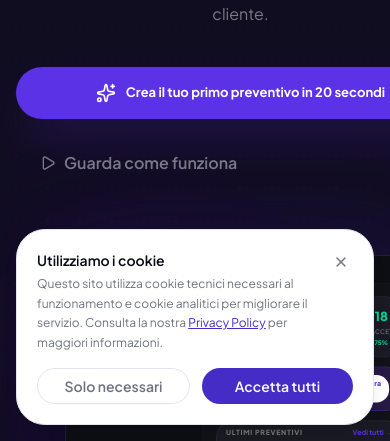
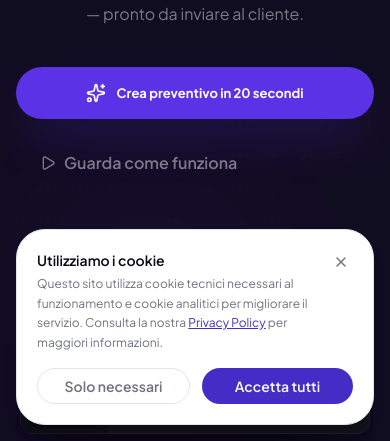
Before and after one commit to federicolardieri/preventivoveloce, a Next.js app: page / in a window 390 px wide. Shown: the part 403-844 px from the top of the page. Built offline with nearby package versions, Linux system fonts and the light colour scheme; no server answers.

Commit message:
feat(ui): improve responsive layout and add quote generator guide

```diff
--- a/src/app/(marketing)/page.tsx
+++ b/src/app/(marketing)/page.tsx
@@ -206,9 +206,10 @@ function SpeedBar({ label, minutes, max, color, delay }: {
 
 function DashboardMockup() {
   return (
-    <div className="relative w-full max-w-4xl mx-auto origin-top scale-[0.78] sm:scale-90 md:scale-100 -mb-[18%] sm:-mb-[8%] md:mb-0">
-      <div className="absolute -inset-6 bg-[#5c32e6]/18 rounded-3xl blur-3xl" />
-      <div className="relative bg-[#111118] rounded-2xl border border-white/10 overflow-hidden shadow-[0_40px_140px_-20px_rgba(0,0,0,0.9)]">
+    <div className="w-full h-[200px] sm:h-[300px] md:h-[400px] relative overflow-hidden pointer-events-none sm:pointer-events-auto">
+      <div className="absolute top-0 left-1/2 -translate-x-1/2 w-[700px] sm:w-[800px] md:w-[860px] origin-top scale-[0.5] sm:scale-[0.8] md:scale-100">
+        <div className="absolute -inset-6 bg-[#5c32e6]/18 rounded-3xl blur-3xl opacity-50 sm:opacity-100" />
+        <div className="relative bg-[#111118] rounded-2xl border border-white/10 overflow-hidden shadow-[0_40px_140px_-20px_rgba(0,0,0,0.9)]">
         {/* Browser bar */}
         <div className="h-9 bg-[#0d0d14] border-b border-white/5 flex items-center px-4 gap-2">
           <div className="flex gap-1.5">
@@ -303,6 +304,7 @@ function DashboardMockup() {
               ))}
             </div>
           </div>
+        </div>
         </div>
       </div>
     </div>
@@ -1134,10 +1136,11 @@ export default function LandingPage() {
             <motion.div whileHover={{ scale: 1.03 }} whileTap={{ scale: 0.97 }} className="w-full sm:w-auto">
               <Link
                 href="/register"
-                className="flex items-center justify-center gap-2.5 bg-[#5c32e6] hover:bg-[#4f2bcc] text-white font-bold px-5 sm:px-8 py-4 rounded-2xl text-[13px] sm:text-base transition-all shadow-2xl shadow-[#5c32e6]/30 hover:shadow-[#5c32e6]/50 min-h-[52px] text-center"
+                className="flex items-center justify-center gap-2.5 bg-[#5c32e6] hover:bg-[#4f2bcc] text-white font-bold px-4 sm:px-8 py-4 rounded-2xl text-[13px] sm:text-base transition-all shadow-2xl shadow-[#5c32e6]/30 hover:shadow-[#5c32e6]/50 min-h-[52px] text-center"
               >
                 <Sparkles className="w-5 h-5 shrink-0" />
-                <span className="text-center">Crea il tuo primo preventivo in 20 secondi</span>
+                <span className="text-center whitespace-normal leading-tight hidden sm:inline">Crea il tuo primo preventivo in 20 secondi</span>
+                <span className="text-center whitespace-normal leading-tight sm:hidden">Crea preventivo in 20 secondi</span>
               </Link>
             </motion.div>
             <a
@@ -1151,9 +1154,10 @@ export default function LandingPage() {
 
           {/* Mockup */}
           <motion.div
-            initial={{ opacity: 0, y: 70, scale: 0.96 }}
-            animate={{ opacity: 1, y: 0, scale: 1 }}
+            initial={{ opacity: 0, y: 40 }}
+            animate={{ opacity: 1, y: 0 }}
             transition={{ duration: 1, delay: 0.5, ease: [0.22, 1, 0.36, 1] }}
+            className="w-full"
           >
             <DashboardMockup />
           </motion.div>
--- a/src/components/quote/QuoteEditor.tsx
+++ b/src/components/quote/QuoteEditor.tsx
@@ -274,33 +274,65 @@ export function QuoteEditor() {
                 </div>
               </div>
             </div>
-            {/* AI Magic Banner - Simplified trigger for Virtual Assistant */}
-            <div className="bg-gradient-to-r from-[#5c32e6] to-[#7c3aed] rounded-2xl md:rounded-[32px] p-5 md:p-10 text-white shadow-xl shadow-indigo-500/20 relative overflow-hidden group mb-8 md:mb-12 animate-in fade-in slide-in-from-top-6 duration-700">
-              <div className="absolute top-0 right-0 w-64 h-64 bg-white opacity-10 rounded-full blur-3xl -mr-32 -mt-32 group-hover:scale-110 transition-transform duration-700" />
-              <div className="relative z-10 flex flex-col lg:flex-row lg:items-center justify-between gap-4 md:gap-8">
-                <div className="flex items-start gap-3 md:gap-6">
-                  <div className="w-10 h-10 md:w-16 md:h-16 rounded-2xl md:rounded-3xl bg-white/20 backdrop-blur-md flex items-center justify-center shadow-inner flex-shrink-0">
-                    <Sparkles className="w-5 h-5 md:w-9 md:h-9 text-white" />
-                  </div>
-                  <div>
-                    <h3 className="text-lg md:text-3xl font-black leading-tight mb-1 md:mb-2">Genera in meno di 20 secondi ✨</h3>
-                    <p className="text-white/80 text-sm md:text-lg font-medium max-w-xl">
-                      Usa il nostro Agente Virtuale per compilare tutto automaticamente parlando o scrivendo in chat.
-                    </p>
+            {/* Guide Section */}
+            <div className="mb-8 md:mb-12 animate-in fade-in slide-in-from-top-6 duration-700">
+              <h2 className="text-lg md:text-xl font-black text-foreground/80 mb-4 tracking-tight">Come vuoi procedere?</h2>
+
+              <div className="grid grid-cols-1 lg:grid-cols-2 gap-4 md:gap-6">
+                {/* AI Option */}
+                <div
+                  className="bg-gradient-to-br from-[#5c32e6] to-[#7c3aed] rounded-2xl md:rounded-3xl p-5 md:p-8 text-white shadow-xl shadow-indigo-500/20 relative overflow-hidden group cursor-pointer transition-transform hover:-translate-y-1"
+                  onClick={() => setAiAssistantOpen(true)}
+                >
+                  <div className="absolute top-0 right-0 w-48 h-48 bg-white opacity-10 rounded-full blur-2xl -mr-20 -mt-20 group-hover:scale-125 transition-transform duration-700" />
+                  <div className="relative z-10 flex flex-col h-full justify-between">
+                    <div>
+                      <div className="w-12 h-12 md:w-14 md:h-14 rounded-2xl bg-white/20 backdrop-blur-md flex items-center justify-center shadow-inner mb-5">
+                        <Sparkles className="w-6 h-6 md:w-7 md:h-7 text-white" />
+                      </div>
+                      <h3 className="text-xl md:text-2xl font-black mb-2 leading-tight">Usa l'Agente AI ✨</h3>
+                      <p className="text-white/85 text-sm md:text-base font-medium mb-6 leading-relaxed">
+                        Il metodo più veloce. Scrivi o dettaci il lavoro: l'intelligenza artificiale capirà e compilerà tutti i campi (voci, prezzi, dati) per te in 20 secondi.
+                      </p>
+                    </div>
+                    <Button
+                      onClick={(e) => { e.stopPropagation(); setAiAssistantOpen(true); }}
+                      className="w-full bg-white text-[#5c32e6] hover:bg-slate-50 font-black rounded-xl md:rounded-2xl h-12 md:h-14 shadow-lg flex items-center justify-center gap-2 transition-all hover:scale-[1.02] text-sm md:text-base"
+                    >
+                      <Sparkles className="w-5 h-5" />
+                      Avvia Assistente Veloce
+                    </Button>
                   </div>
                 </div>
 
-                <Button
-                  onClick={() => setAiAssistantOpen(true)}
-                  className="bg-white text-[#5c32e6] hover:bg-slate-50 font-black rounded-2xl h-11 md:h-16 px-6 md:px-10 text-base md:text-xl shadow-lg flex items-center gap-3 transition-all hover:scale-[1.05] flex-shrink-0"
+                {/* Manual Option */}
+                <div
+                  className="bg-card rounded-2xl md:rounded-3xl p-5 md:p-8 border-2 border-border hover:border-primary/30 transition-all shadow-sm relative group cursor-pointer flex flex-col justify-between"
+                  onClick={() => document.getElementById('tabs-navigation')?.scrollIntoView({ behavior: 'smooth', block: 'start' })}
                 >
-                  <Sparkles className="w-5 h-5 md:w-6 md:h-6" />
-                  Inizia ora
-                </Button>
+                  <div className="relative z-10">
+                    <div className="w-12 h-12 md:w-14 md:h-14 rounded-2xl bg-primary/10 flex items-center justify-center mb-5 group-hover:bg-primary/15 transition-colors">
+                      <FileText className="w-6 h-6 md:w-7 md:h-7 text-primary" />
+                    </div>
+                    <h3 className="text-xl md:text-2xl font-black text-foreground mb-2 leading-tight">Compila Manualmente</h3>
+                    <p className="text-muted-foreground text-sm md:text-base font-medium mb-6 leading-relaxed">
+                      Il metodo classico. Segui le tre schede in basso per inserire in autonomia tutti i dettagli del preventivo passo dopo passo.
+                    </p>
+                  </div>
+                  <div className="flex items-center justify-center gap-1.5 md:gap-3 w-full bg-muted/40 p-3 md:p-4 rounded-xl border border-muted">
+                     <span className="text-[10px] md:text-xs font-black bg-background border border-border shadow-sm px-2 md:px-3 py-1.5 rounded-lg text-foreground">1. DATI</span>
+                     <span className="text-muted-foreground/40 text-[10px] md:text-xs">→</span>
+                     <span className="text-[10px] md:text-xs font-black bg-background border border-border shadow-sm px-2 md:px-3 py-1.5 rounded-lg text-foreground">2. VOCI</span>
+                     <span className="text-muted-foreground/40 text-[10px] md:text-xs">→</span>
+                     <span className="text-[10px] md:text-xs font-black bg-background border border-border shadow-sm px-2 md:px-3 py-1.5 rounded-lg text-foreground">3. RIEPILOGO</span>
+                  </div>
+                </div>
+
               </div>
             </div>
 
-            <Tabs value={activeTab} onValueChange={setActiveTab} className="w-full">
+            <div id="tabs-navigation" className="scroll-mt-8">
+              <Tabs value={activeTab} onValueChange={setActiveTab} className="w-full">
               {/* Modern Pill Tabs Navigation (cmotive style) */}
               <div className="bg-card p-1.5 md:p-2 rounded-full shadow-[0_4px_20px_-4px_rgba(0,0,0,0.05)] border border-border mb-6 md:mb-10 inline-flex w-full md:w-auto transition-colors">
                 <TabsList className="flex w-full justify-start gap-1 md:gap-2 bg-transparent p-0 !h-11 md:!h-12 rounded-full">
@@ -519,6 +551,7 @@ export function QuoteEditor() {
                 </div>
               </TabsContent>
             </Tabs>
+            </div>
           </div>
         </div>
 
```
